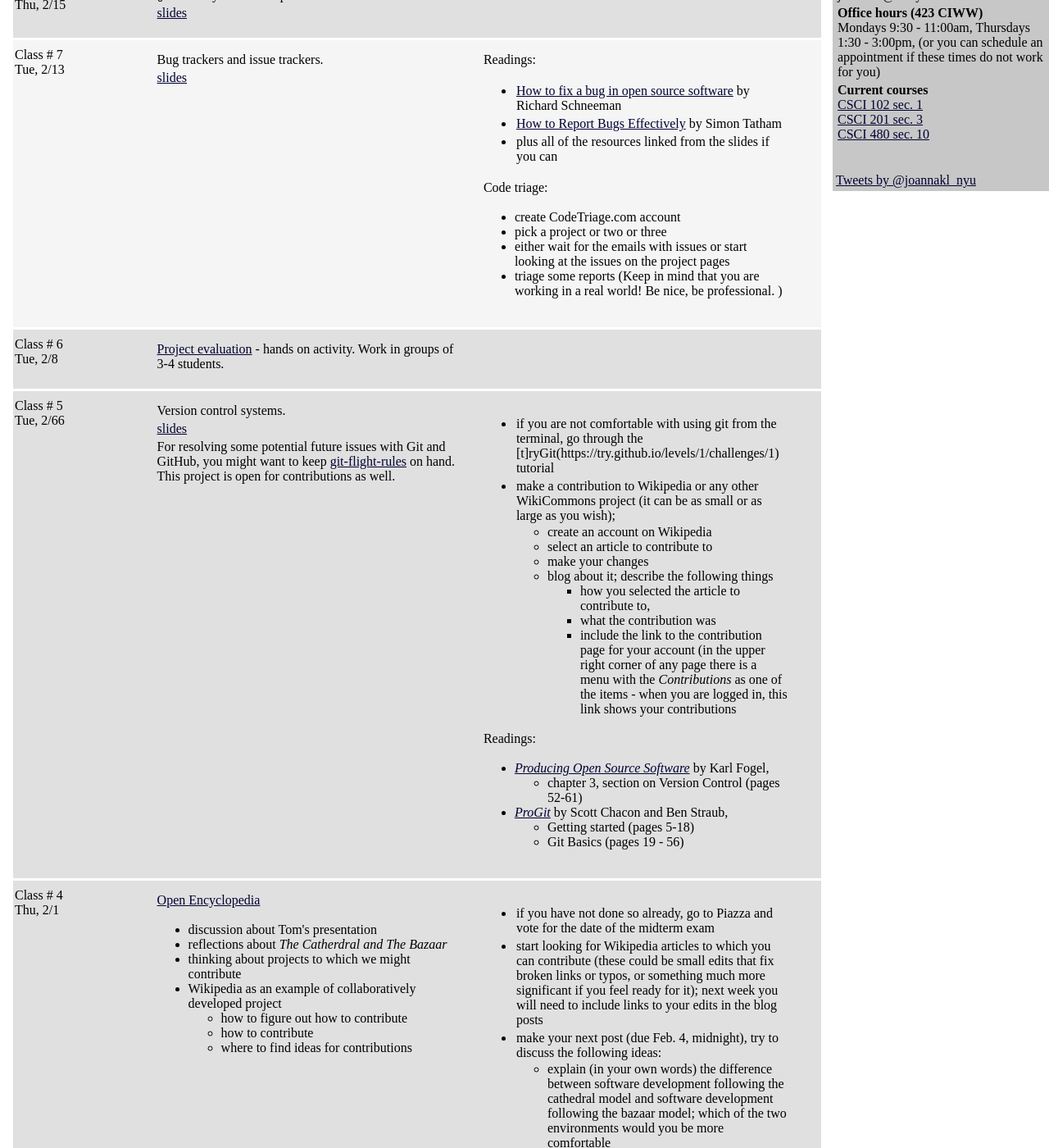
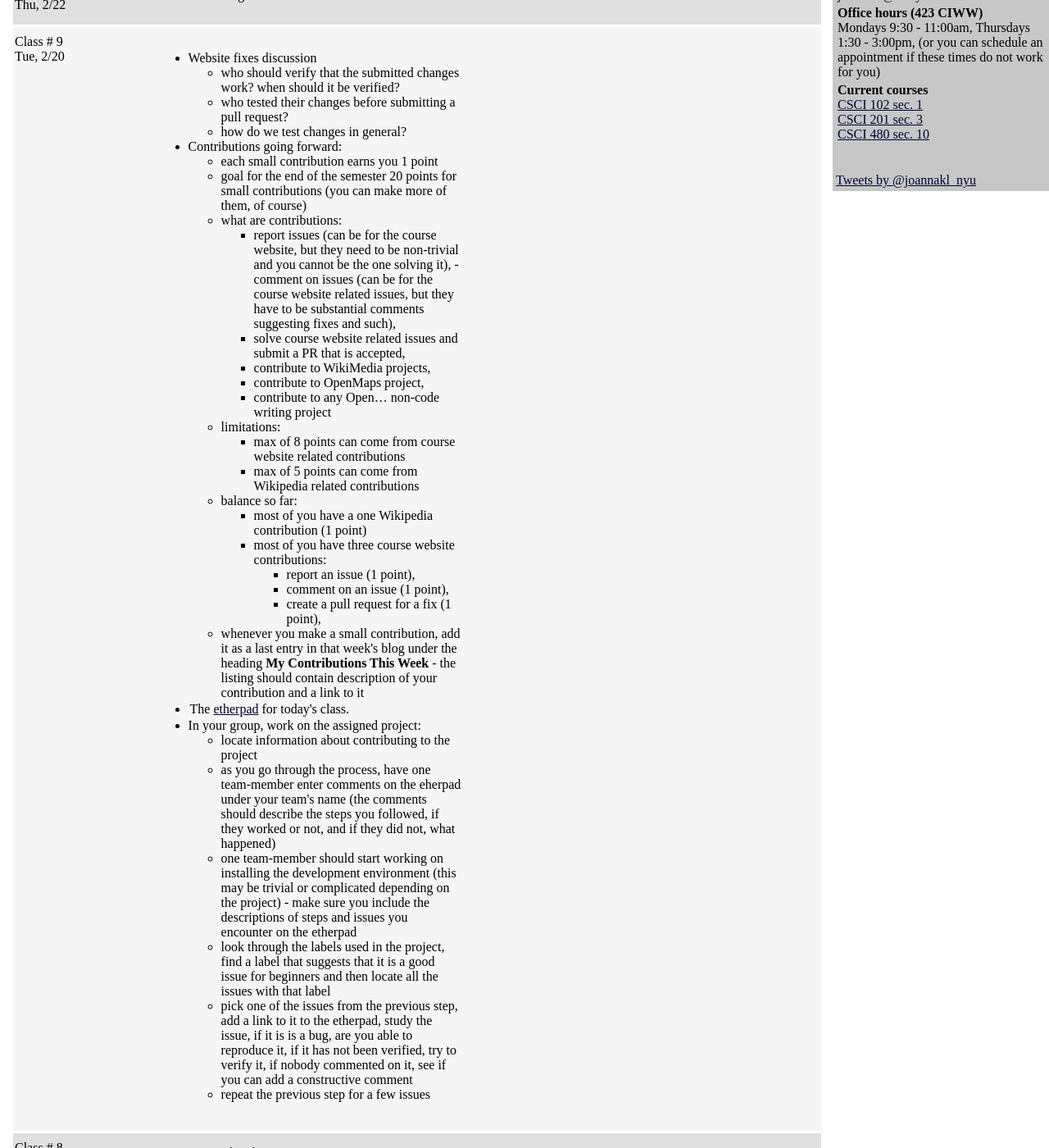
Before and after one commit to joannakl/cs480_s18, a Jekyll site: the page built from daily.html, in a window 1280 px wide and 1400 px high, scrolled down 197 px. Shown: the whole window at 82% size. Built offline with Jekyll 4.4.1, drawn with Linux system fonts in a browser that asks for light colours; comment, search, counter and statistics services are not loaded; some of the changed text lies outside the part shown.

Commit message:
update for week 5

```diff
--- a/_includes/daily/09.markdown
+++ b/_includes/daily/09.markdown
@@ -11,6 +11,56 @@ Tue, 2/20
 <div class="column_materials">
 <p markdown="block">
 
+- Website fixes discussion
+    - who should verify that the submitted changes work? when should it be verified?
+    - who tested their changes before submitting a pull request?
+    - how do we test changes in general?
+
+- Contributions going forward:
+    - each small contribution earns you 1 point
+    - goal for the end of the semester 20 points for small contributions (you can
+    make more of them, of course)
+    - what are contributions:
+        - report issues (can be for the course website, but they need to be
+        non-trivial and you cannot be the one solving it),
+        -comment on issues (can be for the course website related issues, but
+        they have to be substantial comments suggesting fixes and such),
+        - solve course website related issues and submit a PR that is accepted,
+        - contribute to WikiMedia projects,
+        - contribute to OpenMaps project,
+        - contribute to any Open... non-code writing project
+    - limitations:
+        - max of 8 points can come from course website related contributions
+        - max of 5 points can come from Wikipedia related contributions
+    - balance so far:
+        - most of you have a one Wikipedia contribution (1 point)
+        - most of you have three course website contributions:
+            - report an issue (1 point),
+            - comment on an issue (1 point),
+            - create a pull request for a fix (1 point),
+    - whenever you make a small contribution, add it as a last entry in that week's blog
+    under the heading __My Contributions This Week__ - the listing should contain description
+    of your contribution and a link to it
+
+
+
+
+- The [etherpad](https://pad.riseup.net/p/ossd_projects) for today's class.
+
+- In your group, work on the assigned project:
+    - locate information about contributing to the project
+    - as you go through the process, have one team-member enter comments
+    on the eherpad under your team's name (the comments should describe the steps you
+    followed, if they worked or not, and if they did not, what happened)
+    - one team-member should start working on installing the development environment (this may be trivial or
+    complicated depending on the project) - make sure you include the descriptions of steps and issues
+    you encounter on the etherpad
+    - look through the labels used in the project, find a label that suggests that it is a good
+    issue for beginners and then locate all the issues with that label
+    - pick one of the issues from the previous step, add a link to it to the etherpad, study the issue, if
+    it is is a bug, are you able to reproduce it, if it has not been verified, try to verify it, if nobody commented
+    on it, see if you can add a constructive comment
+    - repeat the previous step for a few issues
 
 
 </p>
--- a/_includes/daily/10.markdown
+++ b/_includes/daily/10.markdown
@@ -9,7 +9,8 @@ Thu, 2/22
 
 <div class="column_materials">
 <p markdown="block">
-Joanna away
+
+no class meeting
 
 
 
--- a/daily.html
+++ b/daily.html
@@ -9,6 +9,8 @@ days:
     - "06"
     - "07"
     - "08"
+    - "09"
+    - "10"
 ---
 
 <div class="titles">
--- a/slides/week4/git_activity.html
+++ b/slides/week4/git_activity.html
@@ -304,8 +304,6 @@ the `another_branch` is no longer needed so it can be removed
 
     `git branch -d another_branch`
 
-    followed by
-
     `git branch`
 
     How many branches does your local repository have right now?
```
